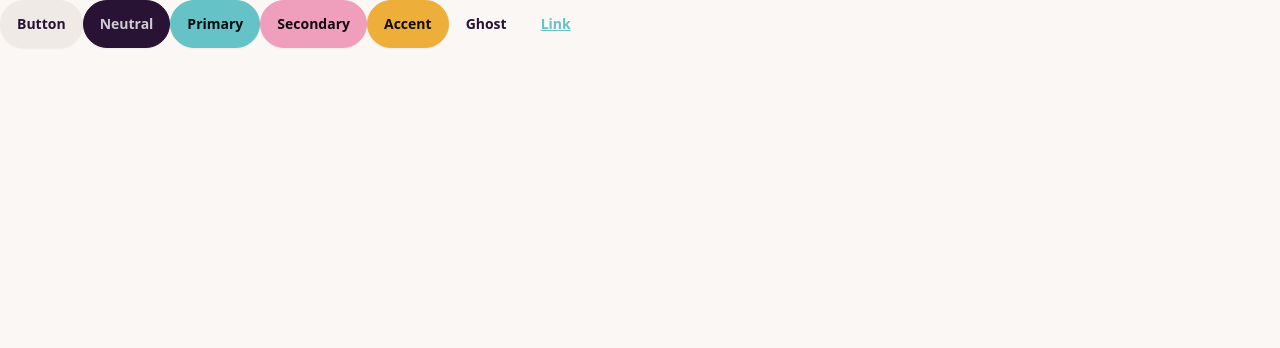
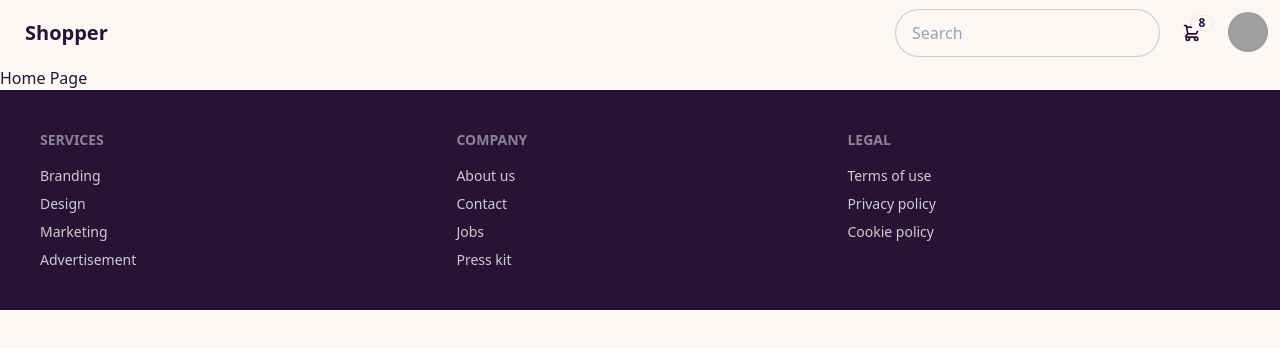
Before and after one commit to Jair9und/easy-commerce, a Vue app: page / in a window 1280 px wide. Shown: the top 348 px of the page. Built offline with nearby package versions, Linux system fonts and the light colour scheme; grey boxes are pictures that could not be loaded.

Commit message:
router and mock page

```diff
--- /dev/null
+++ b/src/layouts/UserLayout.vue
@@ -0,0 +1,101 @@
+<script setup>
+import { RouterLink } from 'vue-router';
+</script>
+
+<template>
+  <div class="container mx-auto">
+    <!-- navbar -->
+    <div class="navbar bg-base-100">
+      <div class="flex-1">
+        <RouterLink :to="{ name: 'home' }" class="btn btn-ghost text-xl">Shopper</RouterLink>
+      </div>
+      <div class="flex-none gap-2">
+        <div class="form-control">
+          <input
+            type="text"
+            placeholder="Search"
+            class="input input-bordered w-24 md:w-auto"
+          />
+        </div>
+        <div class="dropdown dropdown-end">
+      <div tabindex="0" role="button" class="btn btn-ghost btn-circle">
+        <div class="indicator">
+          <svg
+            xmlns="http://www.w3.org/2000/svg"
+            class="h-5 w-5"
+            fill="none"
+            viewBox="0 0 24 24"
+            stroke="currentColor">
+            <path
+              stroke-linecap="round"
+              stroke-linejoin="round"
+              stroke-width="2"
+              d="M3 3h2l.4 2M7 13h10l4-8H5.4M7 13L5.4 5M7 13l-2.293 2.293c-.63.63-.184 1.707.707 1.707H17m0 0a2 2 0 100 4 2 2 0 000-4zm-8 2a2 2 0 11-4 0 2 2 0 014 0z" />
+          </svg>
+          <span class="badge badge-sm indicator-item">8</span>
+        </div>
+      </div>
+      <div
+        tabindex="0"
+        class="card card-compact dropdown-content bg-base-100 z-[1] mt-3 w-52 shadow">
+        <div class="card-body">
+          <span class="text-lg font-bold">8 Items</span>
+          <span class="text-info">Subtotal: $999</span>
+          <div class="card-actions">
+            <RouterLink :to="{ name: 'cart' }" class="btn btn-primary btn-block">View cart</RouterLink>
+          </div>
+        </div>
+      </div>
+    </div>
+        <div class="dropdown dropdown-end">
+          <div
+            tabindex="0"
+            role="button"
+            class="btn btn-ghost btn-circle avatar"
+          >
+            <div class="w-10 rounded-full">
+              <img
+                alt="Tailwind CSS Navbar component"
+                src="https://img.daisyui.com/images/stock/photo-1534528741775-53994a69daeb.webp"
+              />
+            </div>
+          </div>
+          <ul
+            tabindex="0"
+            class="menu menu-sm dropdown-content bg-base-100 rounded-box z-[1] mt-3 w-52 p-2 shadow"
+          >
+            <li><RouterLink :to="{ name: 'profile' }">Profile</RouterLink></li>
+            <li><a>Logout</a></li>
+          </ul>
+        </div>
+      </div>
+    </div>
+
+    <!-- main content -->
+    <slot></slot>
+
+    <!-- footer -->
+    <footer class="footer bg-neutral text-neutral-content p-10">
+  <nav>
+    <h6 class="footer-title">Services</h6>
+    <a class="link link-hover">Branding</a>
+    <a class="link link-hover">Design</a>
+    <a class="link link-hover">Marketing</a>
+    <a class="link link-hover">Advertisement</a>
+  </nav>
+  <nav>
+    <h6 class="footer-title">Company</h6>
+    <a class="link link-hover">About us</a>
+    <a class="link link-hover">Contact</a>
+    <a class="link link-hover">Jobs</a>
+    <a class="link link-hover">Press kit</a>
+  </nav>
+  <nav>
+    <h6 class="footer-title">Legal</h6>
+    <a class="link link-hover">Terms of use</a>
+    <a class="link link-hover">Privacy policy</a>
+    <a class="link link-hover">Cookie policy</a>
+  </nav>
+    </footer>
+  </div>
+</template>
--- a/src/router/index.js
+++ b/src/router/index.js
@@ -1,5 +1,10 @@
 import { createRouter, createWebHistory } from 'vue-router'
-import HomeView from '@/views/HomeView.vue'
+import HomeView from '@/views/user/HomeView.vue'
+import SearchView from '@/views/user/SearchView.vue'
+import SuccessView from '@/views/user/SuccessView.vue'
+import ProfileView from '@/views/user/ProfileView.vue'
+import CartView from '@/views/user/CartView.vue'
+import CheckoutView from '@/views/user/CheckoutView.vue'
 
 const router = createRouter({
   history: createWebHistory(import.meta.env.BASE_URL),
@@ -9,6 +14,31 @@ const router = createRouter({
       name: 'home',
       component: HomeView
     },
+    {
+      path: '/profile',
+      name: 'profile',
+      component: ProfileView
+    },
+    {
+      path: '/cart',
+      name: 'cart',
+      component: CartView
+    },
+    {
+      path: '/checkout',
+      name: 'checkout',
+      component: CheckoutView
+    },
+    {
+      path: '/search',
+      name: 'search',
+      component: SearchView
+    },
+    {
+      path: '/success',
+      name: 'success',
+      component: SuccessView
+    },
   ]
 })
 
--- a/src/views/HomeView.vue
+++ /dev/null
@@ -1,9 +0,0 @@
-<template>
-    <button class="btn">Button</button>
-    <button class="btn btn-neutral">Neutral</button>
-    <button class="btn btn-primary">Primary</button>
-    <button class="btn btn-secondary">Secondary</button>
-    <button class="btn btn-accent">Accent</button>
-    <button class="btn btn-ghost">Ghost</button>
-    <button class="btn btn-link">Link</button>
-</template>
--- /dev/null
+++ b/src/views/user/CartView.vue
@@ -0,0 +1,9 @@
+<script setup>
+import UserLayout from '@/layouts/UserLayout.vue'
+</script>
+
+<template>
+    <UserLayout>
+        Cart Page
+    </UserLayout>
+</template>
--- /dev/null
+++ b/src/views/user/CheckoutView.vue
@@ -0,0 +1,9 @@
+<script setup>
+import UserLayout from '@/layouts/UserLayout.vue'
+</script>
+
+<template>
+    <UserLayout>
+        Checkout Page
+    </UserLayout>
+</template>
--- /dev/null
+++ b/src/views/user/HomeView.vue
@@ -0,0 +1,9 @@
+<script setup>
+import UserLayout from '@/layouts/UserLayout.vue'
+</script>
+
+<template>
+    <UserLayout>
+        Home Page
+    </UserLayout>
+</template>
--- /dev/null
+++ b/src/views/user/ProfileView.vue
@@ -0,0 +1,9 @@
+<script setup>
+import UserLayout from '@/layouts/UserLayout.vue'
+</script>
+
+<template>
+    <UserLayout>
+        Profile Page
+    </UserLayout>
+</template>
--- /dev/null
+++ b/src/views/user/SearchView.vue
@@ -0,0 +1,9 @@
+<script setup>
+import UserLayout from '@/layouts/UserLayout.vue'
+</script>
+
+<template>
+    <UserLayout>
+        Search Page
+    </UserLayout>
+</template>
--- /dev/null
+++ b/src/views/user/SuccessView.vue
@@ -0,0 +1,9 @@
+<script setup>
+import UserLayout from '@/layouts/UserLayout.vue'
+</script>
+
+<template>
+    <UserLayout>
+        Sucess Page
+    </UserLayout>
+</template>
```
